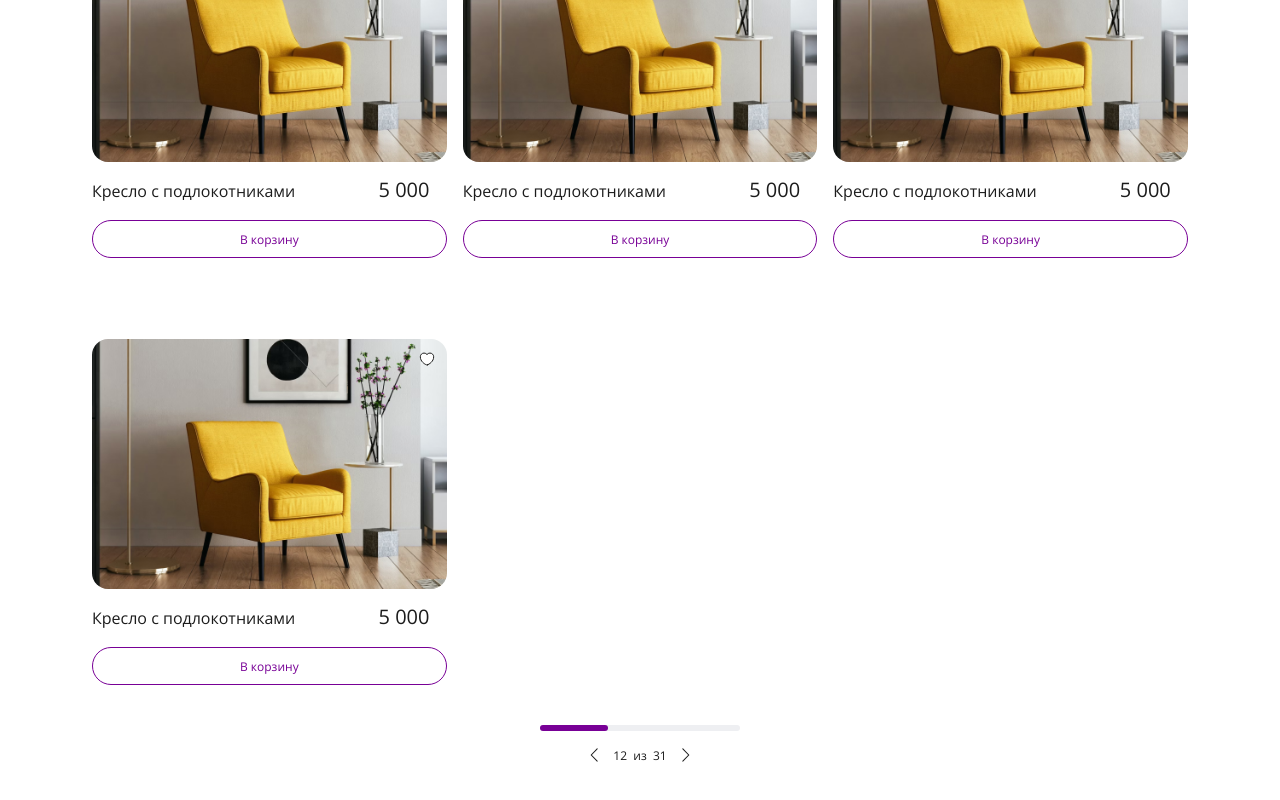
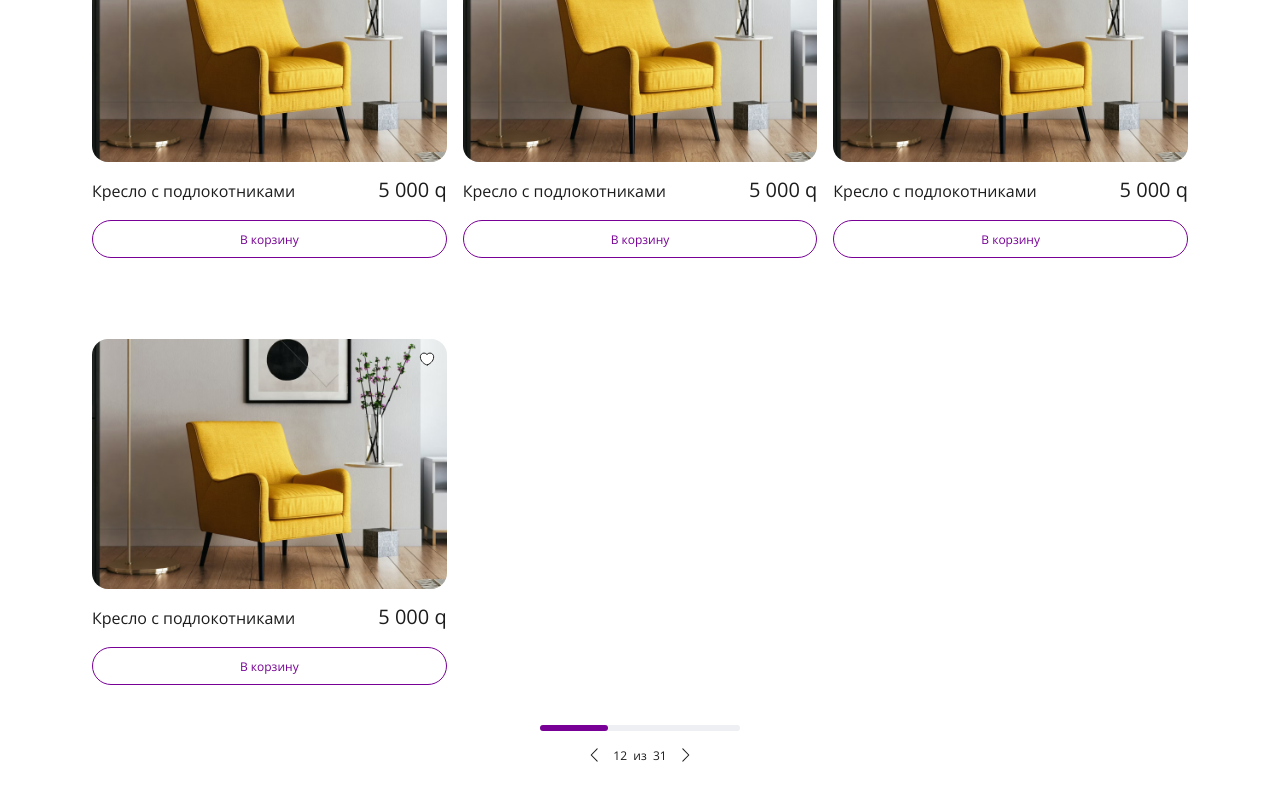
Before and after one commit to GugoXXI/furniture_KOFF, a plain HTML site: page index.html in a window 1280 px wide. Shown: the part 388-1188 px from the top of the page. Drawn offline with Linux system fonts and the light colour scheme; files whose address does not match are found by name.

Commit message:
Update index.html

```diff
--- a/index.html
+++ b/index.html
@@ -5,6 +5,7 @@
     <link rel="preload" href="fonts/inter-v13-cyrillic_latin-regular.woff2" as="font" type="font/woff2" crossorigin="anonymous">
     <link rel="preload" href="fonts/open-sans-v36-cyrillic_latin-700.woff2" as="font" type="font/woff2" crossorigin="anonymous">
     <link rel="preload" href="fonts/open-sans-v36-cyrillic_latin-regular.woff2" as="font" type="font/woff2" crossorigin="anonymous">
+    <link rel="preload" href="fonts/rouble.woff" as="font" type="font/woff" crossorigin="anonymous">
     <link rel="stylesheet" href="styles/style.css">
     <meta name="viewport" content="width=device-width, initial-scale=1.0">
     <link rel="apple-touch-icon" sizes="180x180" href="/apple-touch-icon.png">
@@ -123,7 +124,7 @@
                       Кресло с подлокотниками
                     </a>
                   </h3>
-                  <p class="card__price">5&nbsp;000&nbsp;&#8399</p>
+                  <p class="card__price">5&nbsp;000&nbsp;<span class="currency">q</span></p>
                 </div>
                 <button class="card__btn" type="button">В корзину</button>
                 <button class="card__favourite" type="button"><!--'сердечко' на фото товара-->
@@ -144,7 +145,7 @@
                       Кресло с подлокотниками
                     </a>
                   </h3>
-                  <p class="card__price">5&nbsp;000&nbsp;&#8399</p>
+                  <p class="card__price">5&nbsp;000&nbsp;<span class="currency">q</span></p>
                 </div>
                 <button class="card__btn" type="button">В корзину</button>
                 <button class="card__favourite" type="button"><!--'сердечко' на фото товара-->
@@ -165,7 +166,7 @@
                       Кресло с подлокотниками
                     </a>
                   </h3>
-                  <p class="card__price">5&nbsp;000&nbsp;&#8399</p>
+                  <p class="card__price">5&nbsp;000&nbsp;<span class="currency">q</span></p>
                 </div>
                 <button class="card__btn" type="button">В корзину</button>
                 <button class="card__favourite" type="button"><!--'сердечко' на фото товара-->
@@ -186,7 +187,7 @@
                       Кресло с подлокотниками
                     </a>
                   </h3>
-                  <p class="card__price">5&nbsp;000&nbsp;&#8399</p>
+                  <p class="card__price">5&nbsp;000&nbsp;<span class="currency">q</span></p>
                   </div>
                 <button class="card__btn" type="button">В корзину</button>
                 <button class="card__favourite" type="button"><!--'сердечко' на фото товара-->
```
